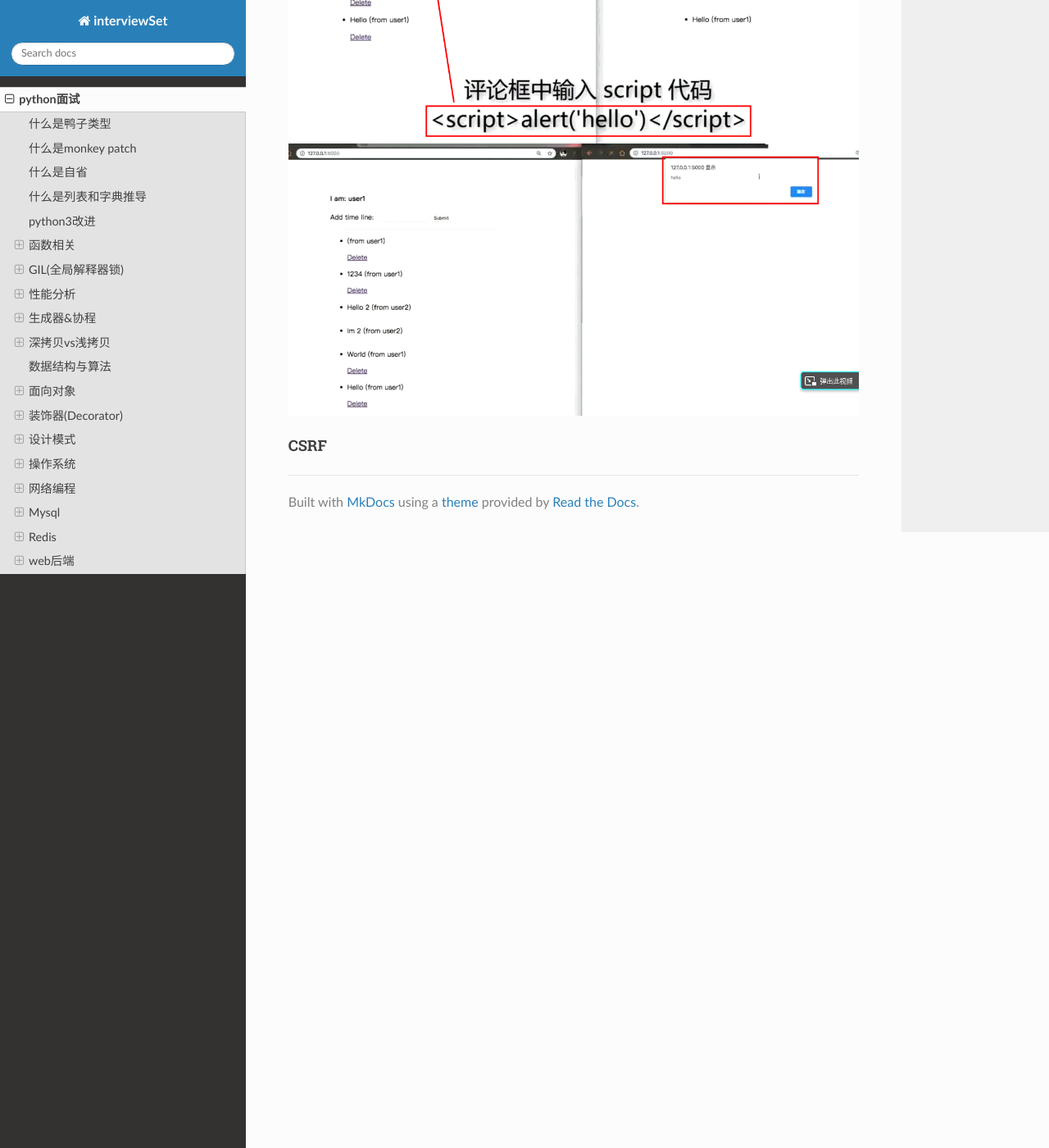
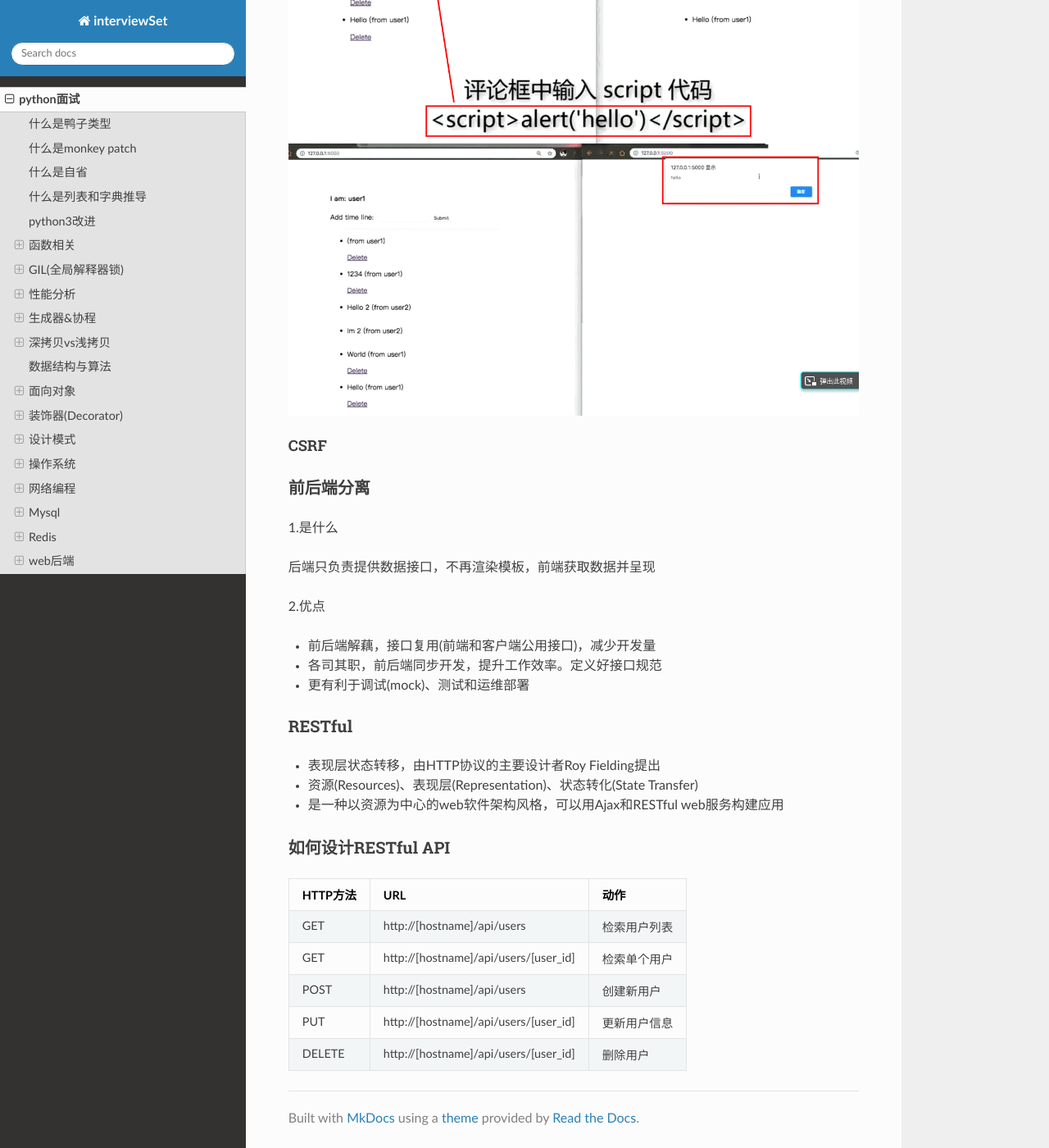
Before and after one commit to cpmango/interview, an MkDocs documentation site: the page built from docs/python-interview.md, in a window 1280 px wide and 1400 px high, scrolled down 43510 px. Shown: the whole window at 82% size. Built offline with MkDocs 1.6.1, drawn with Linux system fonts in a browser that asks for light colours; nearby versions of some CDN libraries.

Commit message:
前后端分离和RESTful

```diff
--- a/docs/python-interview.md
+++ b/docs/python-interview.md
@@ -1610,3 +1610,27 @@ db.close()
 ![](img/2023-04-24_22-15.png)
 
 #### CSRF
+
+### 前后端分离
+1.是什么
+
+后端只负责提供数据接口，不再渲染模板，前端获取数据并呈现
+
+2.优点
+
+- 前后端解藕，接口复用(前端和客户端公用接口)，减少开发量
+- 各司其职，前后端同步开发，提升工作效率。定义好接口规范
+- 更有利于调试(mock)、测试和运维部署
+### RESTful
+- 表现层状态转移，由HTTP协议的主要设计者Roy Fielding提出
+- 资源(Resources)、表现层(Representation)、状态转化(State Transfer)
+- 是一种以资源为中心的web软件架构风格，可以用Ajax和RESTful web服务构建应用
+### 如何设计RESTful API
+
+|HTTP方法|URL|动作|
+|---|------|---|
+|GET|http://[hostname]/api/users|检索用户列表|
+|GET|http://[hostname]/api/users/[user_id]|检索单个用户|
+|POST|http://[hostname]/api/users|创建新用户|
+|PUT|http://[hostname]/api/users/[user_id]|更新用户信息|
+|DELETE|http://[hostname]/api/users/[user_id]|删除用户|
```
